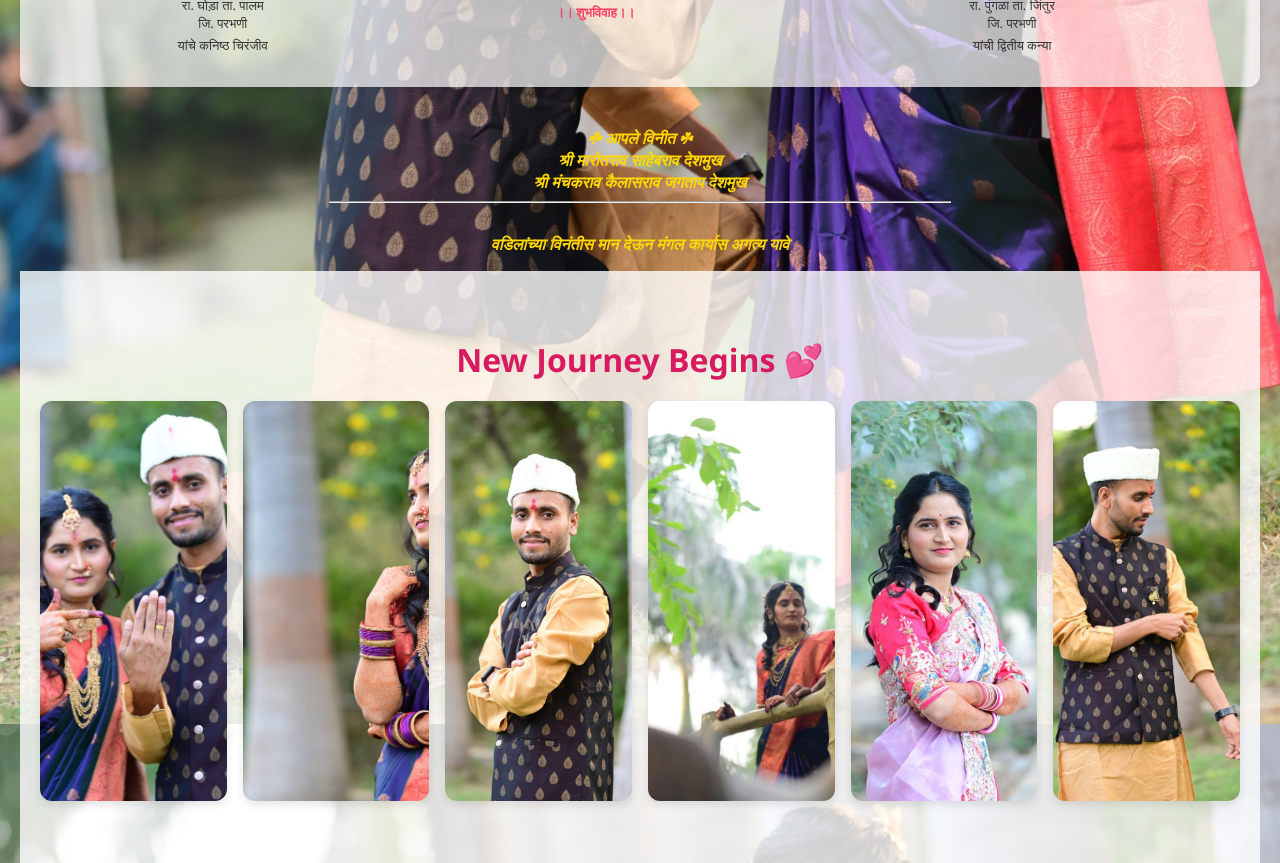
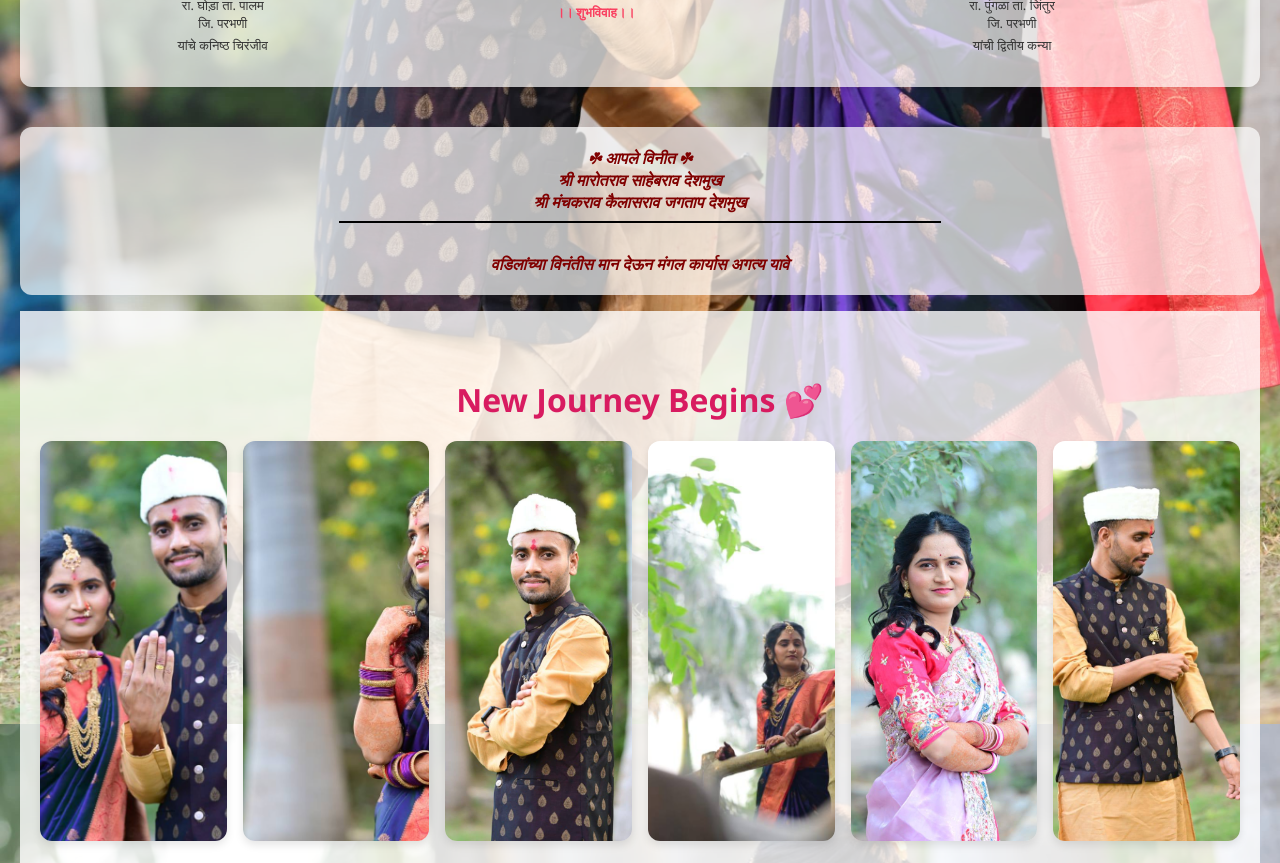
Before and after one commit to dhananjay9199/wedding-invitation, a React (Create React App) app: page / in a window 1280 px wide. Shown: the part 840-1703 px from the top of the page. Built offline with nearby package versions, Linux system fonts and the light colour scheme.

Commit message:
Update wedding Invitation Code

```diff
--- a/src/App.css
+++ b/src/App.css
@@ -105,7 +105,11 @@
 .rsvp {
   margin-top: 40px;
   font-style: italic;
-  color: #555;
+  color: maroon;
+  background-color: rgba(255, 255, 255, 0.7);
+  padding: 20px;
+  border-radius: 12px;
+  display: block;
 }
 
 .location-section {
--- a/src/App.js
+++ b/src/App.js
@@ -83,12 +83,12 @@ function App() {
       </div>
 
       <p className="rsvp">
-        <strong style={{color:"gold"}}>☘ आपले विनीत ☘</strong>
+        <strong>☘ आपले विनीत ☘</strong>
         <br />
-        <strong style={{color:"gold"}}>श्री मारोतराव साहेबराव देशमुख<br/>श्री मंचकराव कैलासराव जगताप देशमुख</strong>
-        <hr style={{ width: "50%" }} />
+        <strong>श्री मारोतराव साहेबराव देशमुख<br/>श्री मंचकराव कैलासराव जगताप देशमुख</strong>
+        <hr style={{ width: "50%", border:"1px solid black" }} />
         <br />
-        <strong style={{color:"gold"}}>वडिलांच्या विनंतीस मान देऊन मंगल कार्यास अगत्य यावे</strong>
+        <strong>वडिलांच्या विनंतीस मान देऊन मंगल कार्यास अगत्य यावे</strong>
       </p>
 
       <Gallery />
```
